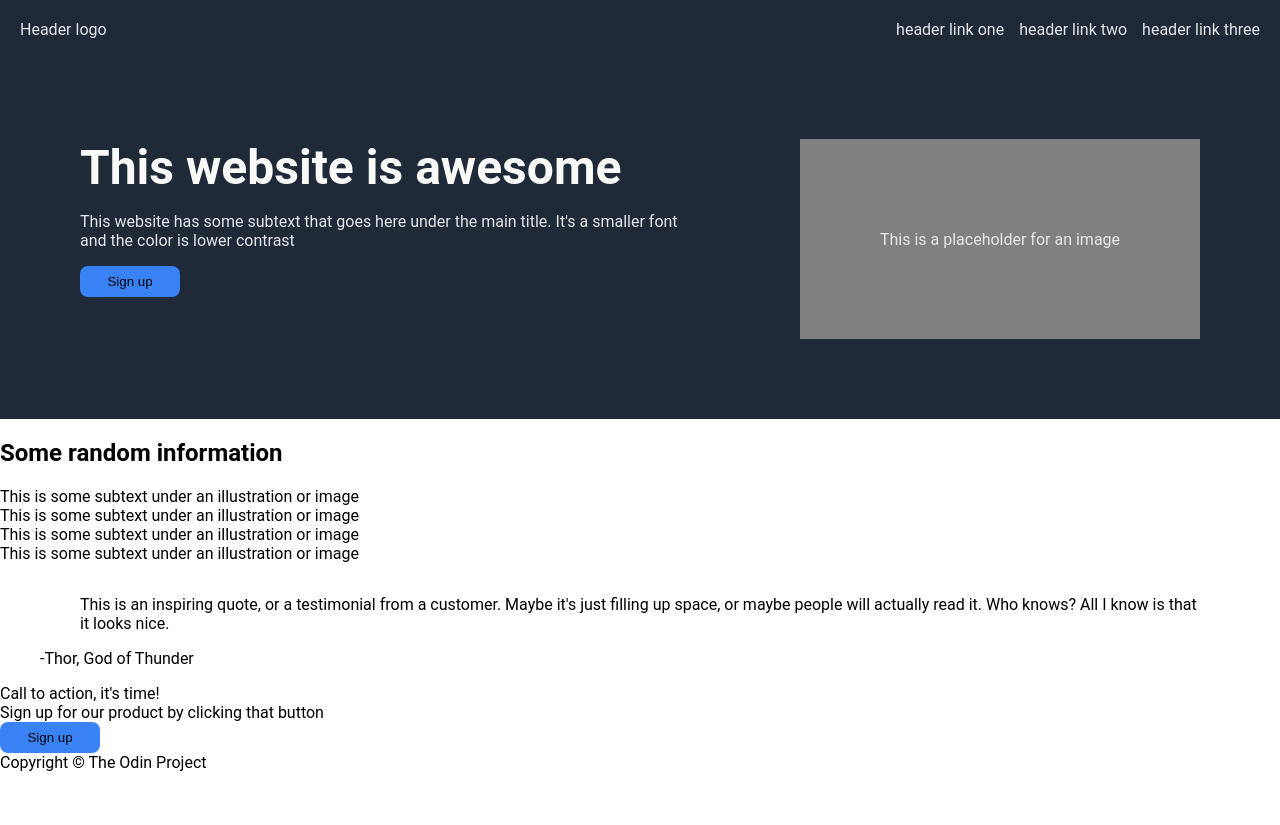
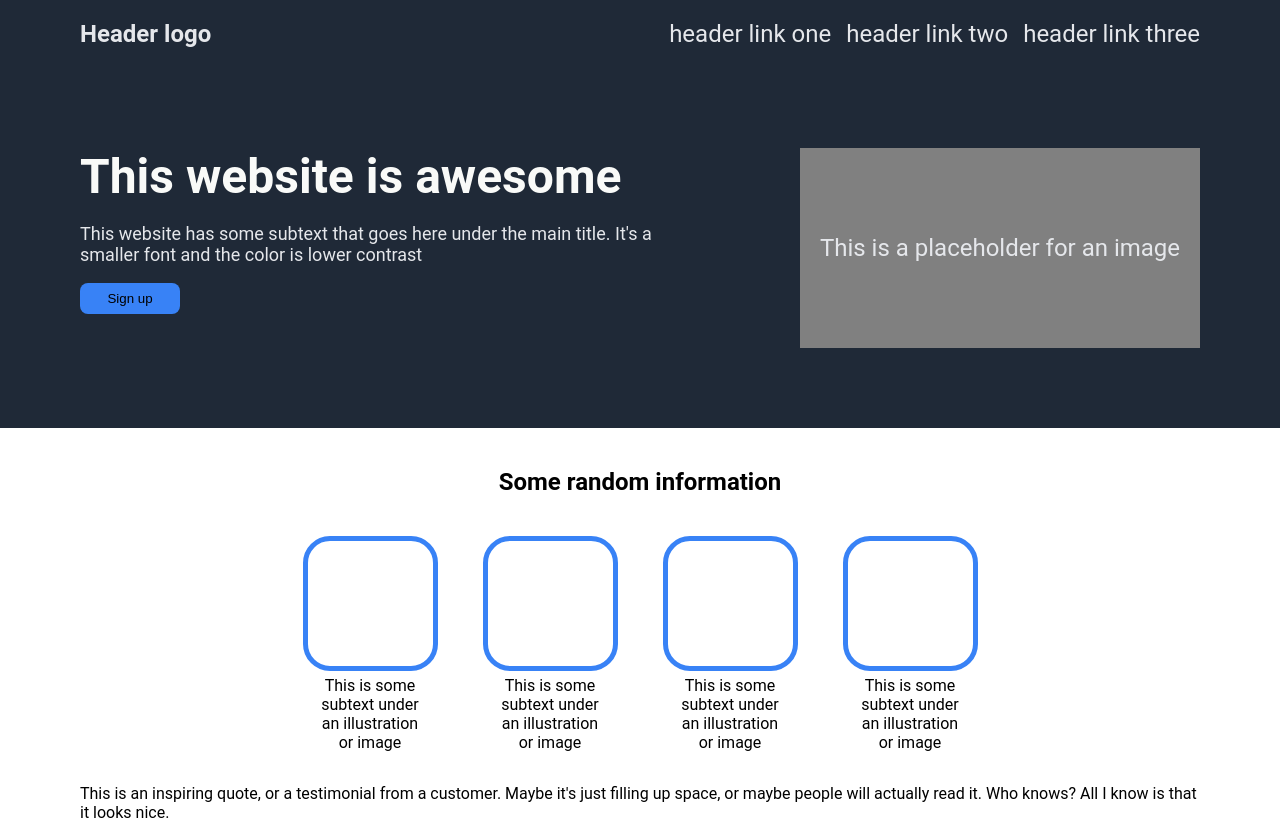
Before and after one commit to guihi1/landing-page, a plain HTML site: page index.html in a window 1280 px wide. Shown: the top 825 px of the page. Before the commit the page ends 800 px from the top, so only its background shows below. Drawn offline with Linux system fonts and the light colour scheme.

Commit message:
Finish page content

```diff
--- a/index.html
+++ b/index.html
@@ -9,8 +9,8 @@
 </head>
 <body>
     <nav class = "header">
-        <div>Header logo</div>
-        <ul>
+        <div class="logo">Header logo</div>
+        <ul class="nav-bar">
             <li>header link one</li>
             <li>header link two</li>
             <li>header link three</li>
@@ -25,7 +25,7 @@
         <div class="image">This is a placeholder for an image</div>
     </div>
     <h2>Some random information</h2>
-    <div class="container">
+    <div class="container content">
         <div class="info">
             <div class="placeholder"></div>
             <div class="text">This is some subtext under an illustration or image</div>
--- a/styles.css
+++ b/styles.css
@@ -4,6 +4,15 @@ body {
     display: flex;
     flex-direction: column;
     font-family: roboto, sans-serif;
+}
+
+.logo {
+    margin-left: 60px;
+    font-weight: bold;
+}
+
+.nav-bar {
+    margin-right: 60px;
 }
 
 ul {
@@ -19,6 +28,8 @@ ul {
     justify-content: space-between;
     background-color: #1F2937;
     padding: 20px;
+    color: #E5E7EB;
+    font-size: 24px;
     color: #E5E7EB;
 }
 
@@ -45,10 +56,15 @@ ul {
     flex-shrink: 0;
 }
 
+p {
+    font-size: 18px;
+    color: #E5E7EB;
+}
+
 h1 {
     margin: 0;
     font-size: 48px;
-    font-weight: extra-bold;
+    font-weight: bold;
     color: #F9FAF8;
 }
 
@@ -59,3 +75,31 @@ button {
     background-color: #3882F6;
     border: none;
 }
+
+h2 {
+    text-align: center;
+    margin: 40px 0;
+}
+
+.placeholder {
+    width: 125px;
+    height: 125px;
+    border: 5px solid #3882F6;
+    border-radius: 20%;
+    margin-bottom: 5px;
+}
+
+.container.content {
+    display: flex;
+    justify-content: center;
+    gap: 80px;
+    align-items: center;
+}
+
+.info {
+    max-width: 100px;
+    display: flex;
+    flex-direction: column;
+    align-items: center;
+    text-align: center;
+}
```
